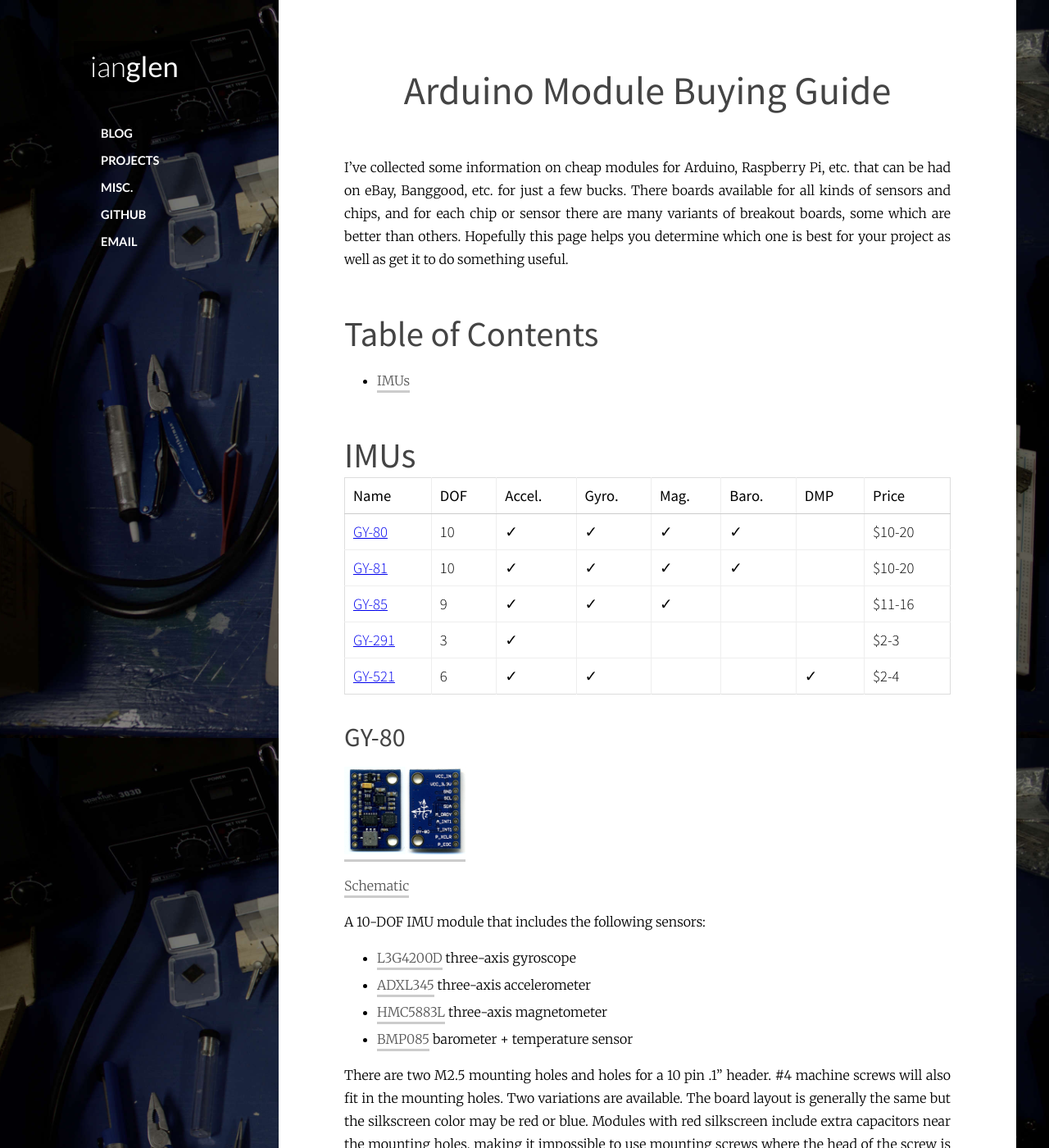
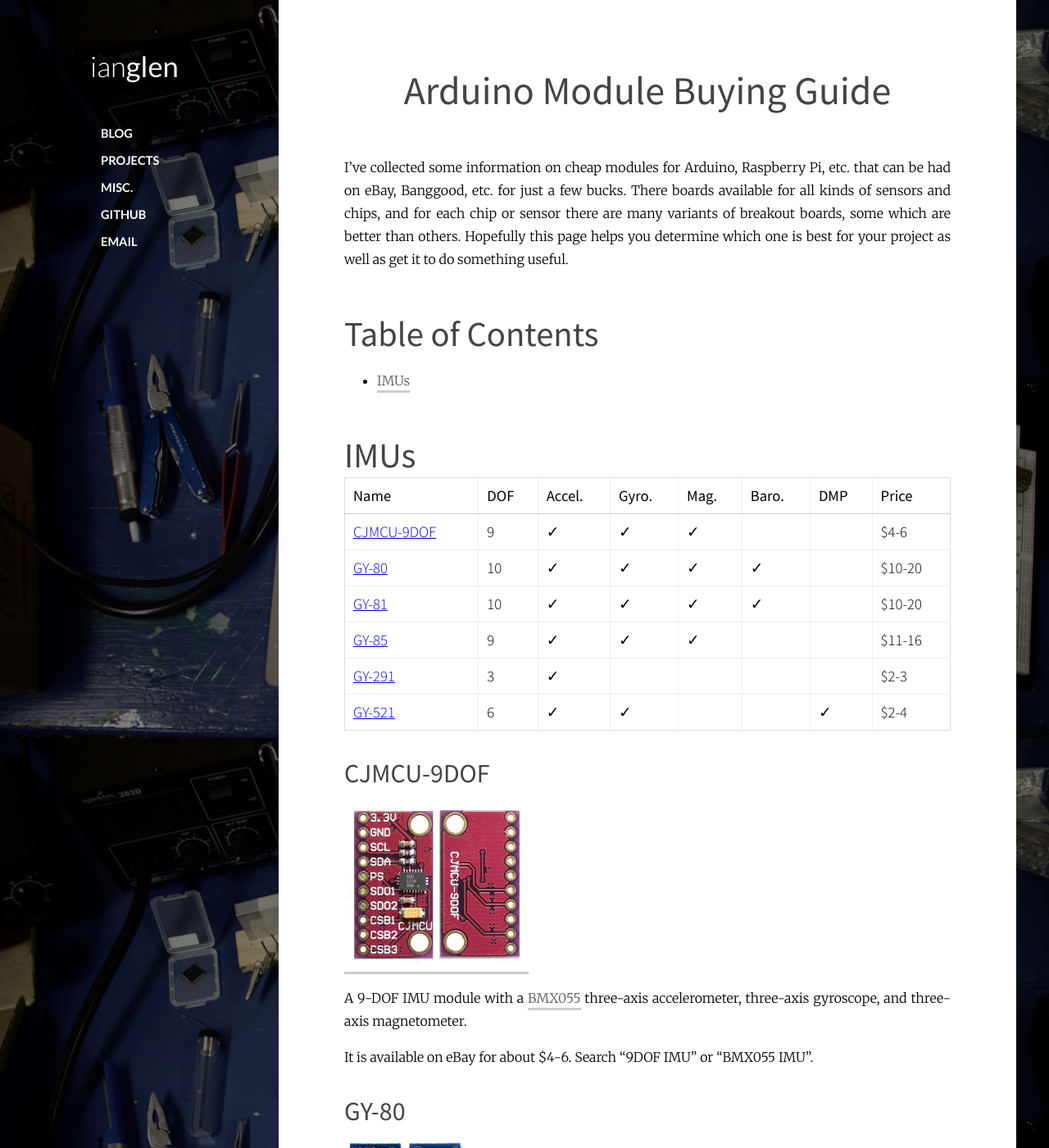
Before and after one commit to codeThatThinks/ianglen.me, a Jekyll site: the page built from misc/arduino-module-buying-guide.md, in a window 1280 px wide and 1400 px high. Shown: the whole window at 82% size. Built offline with Jekyll 4.4.1, drawn with Linux system fonts in a browser that asks for light colours.

Commit message:
Added CJMCU-9DOF

```diff
--- a/misc/arduino-module-buying-guide.md
+++ b/misc/arduino-module-buying-guide.md
@@ -18,12 +18,22 @@ I've collected some information on cheap modules for Arduino, Raspberry Pi, etc.
 
 <div class="table"><table>
 	<tr><th>Name</th><th>DOF</th><th>Accel.</th><th>Gyro.</th><th>Mag.</th><th>Baro.</th><th>DMP</th><th>Price</th></tr>
+	<tr><td><a href="#cjmcu-9dof">CJMCU-9DOF</a></td><td>9</td><td>&#10003;</td><td>&#10003;</td><td>&#10003;</td><td></td><td></td><td>$4-6</td></tr>
 	<tr><td><a href="#gy-80">GY-80</a></td><td>10</td><td>&#10003;</td><td>&#10003;</td><td>&#10003;</td><td>&#10003;</td><td></td><td>$10-20</td></tr>
 	<tr><td><a href="#gy-81">GY-81</a></td><td>10</td><td>&#10003;</td><td>&#10003;</td><td>&#10003;</td><td>&#10003;</td><td></td><td>$10-20</td></tr>
 	<tr><td><a href="#gy-85">GY-85</a></td><td>9</td><td>&#10003;</td><td>&#10003;</td><td>&#10003;</td><td></td><td></td><td>$11-16</td></tr>
 	<tr><td><a href="#gy-291">GY-291</a></td><td>3</td><td>&#10003;</td><td></td><td></td><td></td><td></td><td>$2-3</td></tr>
 	<tr><td><a href="#gy-521">GY-521</a></td><td>6</td><td>&#10003;</td><td>&#10003;</td><td></td><td></td><td>&#10003;</td><td>$2-4</td></tr>
 </table></div>
+
+<a name="cjmcu-9dof"></a>
+### CJMCU-9DOF
+
+[![CJMCU-9DOF](/content/misc/cheap-ebay-electronics/CJMCU-9DOF-thumbnail.jpg)](/content/misc/cheap-ebay-electronics/CJMCU-9DOF.jpg)
+
+A 9-DOF IMU module with a [BMX055](https://www.bosch-sensortec.com/bst/products/all_products/bmx055) three-axis accelerometer, three-axis gyroscope, and three-axis magnetometer.
+
+It is available on eBay for about $4-6. Search "9DOF IMU" or "BMX055 IMU".
 
 <a name="gy-80"></a>
 ### GY-80
```
Also changed, not shown: content/misc/cheap-ebay-electronics/CJMCU-9DOF-thumbnail.jpg (added), content/misc/cheap-ebay-electronics/CJMCU-9DOF.jpg (added).
